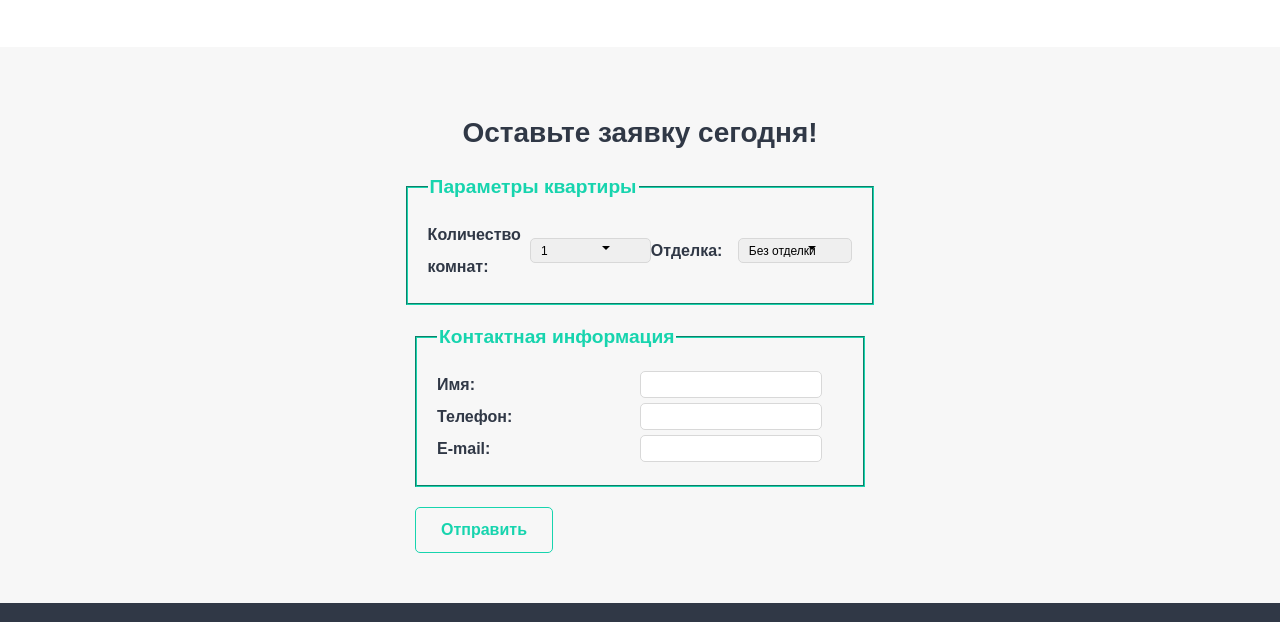
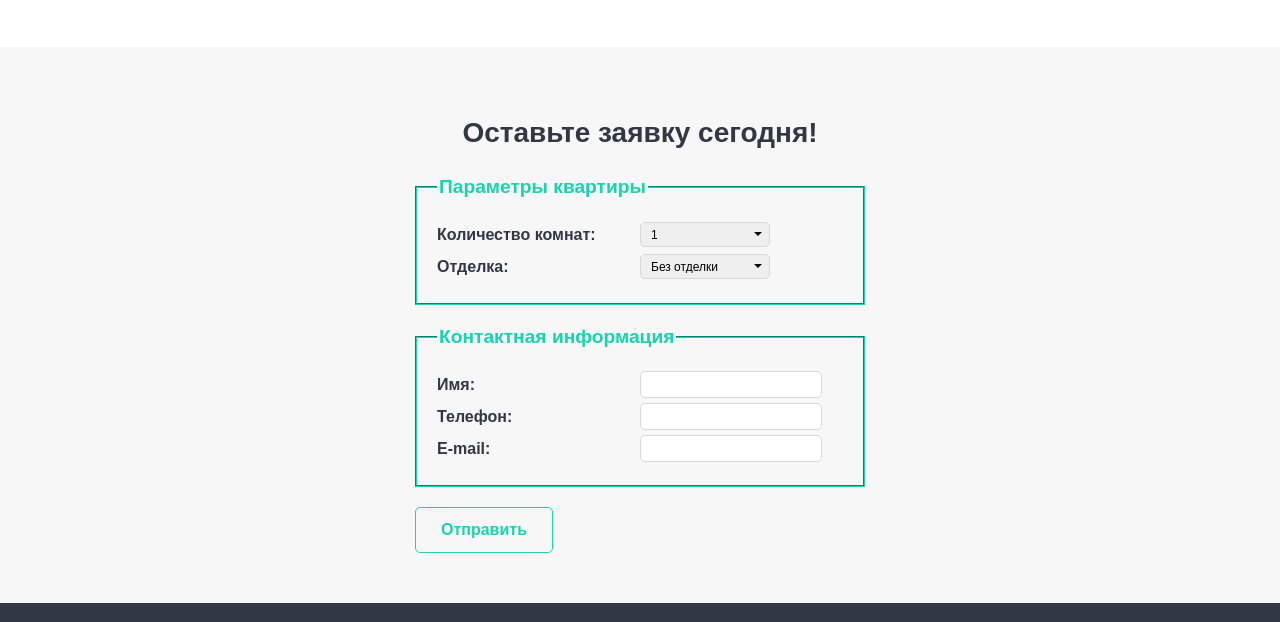
Before and after one commit to mellyssy/layout-designer-project-lvl1, a website: page index.html in a window 1280 px wide. Shown: the part 1499-2121 px from the top of the page. Drawn offline with Linux system fonts and the light colour scheme.

Commit message:
minor fix

```diff
--- a/index.html
+++ b/index.html
@@ -63,7 +63,7 @@
     <section id="booking" class="booking bg-c-f7 p-50 scmt-100px">
       <form class="w-450 d-flex fd-column ai-center m-0-auto">
         <h2 class="fs-175em mb-30">Оставьте заявку сегодня!</h2>
-        <fieldset class="booking-fieldset d-flex mb-20 bs-borderbox p-20px">
+        <fieldset class="booking-fieldset mb-20 bs-borderbox p-20px">
           <legend class="c-turquoise fw-bold fs-1p2em">Параметры квартиры</legend>
           <label class="d-flex p-relative ai-center">
             <span class="booking-label-text fw-bold">Количество комнат:</span>
```
